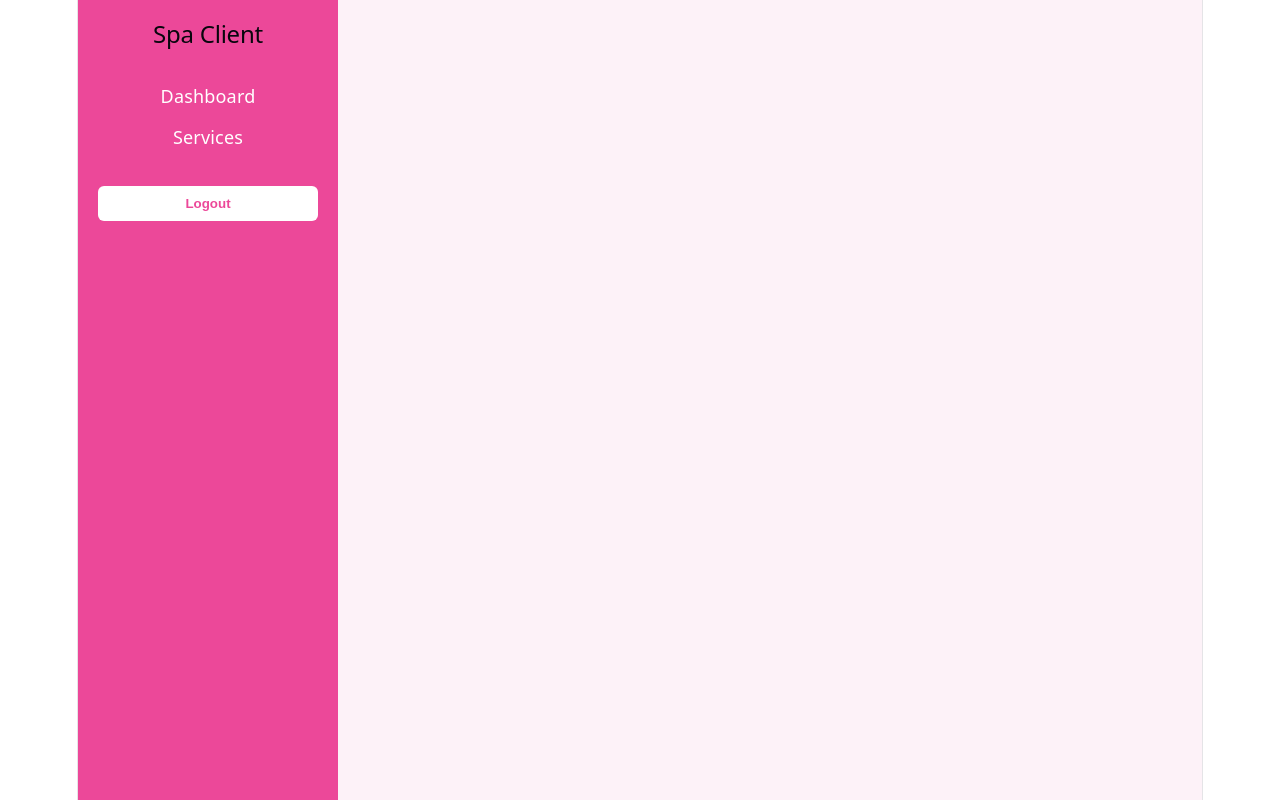
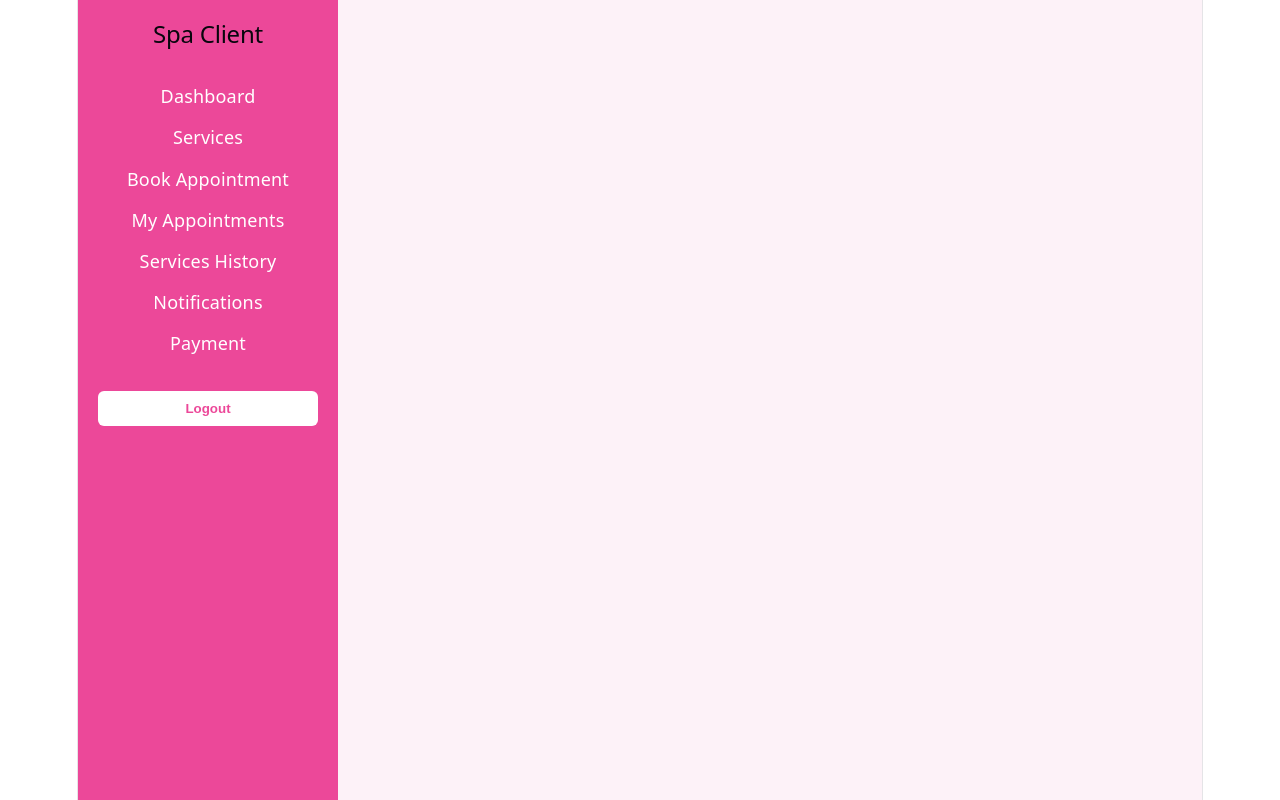
Before and after one commit to Vinnny001/spa_project, a React (Vite) app: page /client in a window 1280 px wide. Built offline with nearby package versions, Linux system fonts and the light colour scheme.

Commit message:
added client layout

```diff
--- a/src/App.jsx
+++ b/src/App.jsx
@@ -7,6 +7,12 @@ import Login from "./pages/auth/Login";
 import ClientLayout from "./layouts/ClientLayout";
 import Dashboard from "./pages/client/Dashboard";
 import Services from "./pages/client/Services";
+
+import BookAppointment from "./pages/client/BookAppointment";
+import MyAppointments from "./pages/client/MyAppointments";
+import ServicesHistory from "./pages/client/MyServicesHistory";
+import Notifications from "./pages/client/Notifications";
+import Payment from "./pages/client/Payments"
 
 function App() {
   return (
@@ -22,6 +28,11 @@ function App() {
         <Route path="/client" element={<ClientLayout />}>
           <Route path="dashboard" element={<Dashboard />} />
           <Route path="services" element={<Services />} />
+           <Route path="book-appointment" element={<BookAppointment />} />
+            <Route path="my-appointments" element={<MyAppointments />} />
+            <Route path="services-history" element={<ServicesHistory />} />
+            <Route path="notifications" element={<Notifications />} />
+            <Route path="payment" element={<Payment />} />
         </Route>
 
       </Routes>
--- a/src/layouts/ClientLayout.jsx
+++ b/src/layouts/ClientLayout.jsx
@@ -19,6 +19,12 @@ export default function ClientLayout() {
 
         <Link to="/client/dashboard" style={styles.link}>Dashboard</Link>
         <Link to="/client/services" style={styles.link}>Services</Link>
+
+        <Link to="/client/book-appointment" style={styles.link}>Book Appointment</Link>
+<Link to="/client/my-appointments" style={styles.link}>My Appointments</Link>
+<Link to="/client/services-history" style={styles.link}>Services History</Link>
+<Link to="/client/notifications" style={styles.link}>Notifications</Link>
+<Link to="/client/payment" style={styles.link}>Payment</Link>
 
         <button onClick={handleLogout} style={styles.logoutBtn}>
           Logout
--- /dev/null
+++ b/src/pages/client/BookAppointment.jsx
@@ -0,0 +1,3 @@
+export default function BookAppointment() {
+  return <h2>Book Appointment Page</h2>;
+}
--- /dev/null
+++ b/src/pages/client/MyAppointments.jsx
@@ -0,0 +1,3 @@
+export default function MyAppointments() {
+  return <h2>My Appointments Page</h2>;
+}
--- /dev/null
+++ b/src/pages/client/MyServicesHistory.jsx
@@ -0,0 +1,3 @@
+export default function MyServicesHistory() {
+  return <h2>My Services History Page</h2>;
+}
--- /dev/null
+++ b/src/pages/client/Notifications.jsx
@@ -0,0 +1,3 @@
+export default function Notifications() {
+  return <h2>Notifications Page</h2>;
+}
--- /dev/null
+++ b/src/pages/client/Payments.jsx
@@ -0,0 +1,3 @@
+export default function Payment() {
+  return <h2>Payment Page</h2>;
+}
```
Also changed, not shown: src/pages/client/BookAppontment.jsx (deleted).
